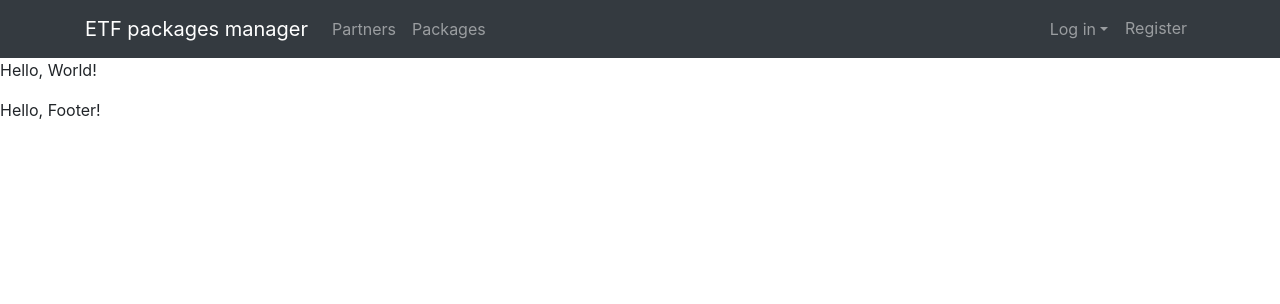
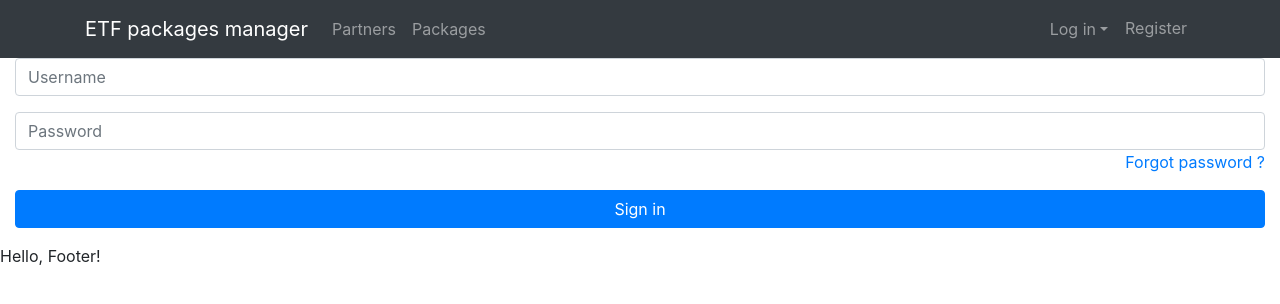
Before and after one commit to nikolabebic95/PIAProject, a React (Create React App) app in the folder app/: page /accounts/login in a window 1280 px wide. Shown: the top 304 px of the page. Built offline with nearby package versions, Linux system fonts and the light colour scheme.

Commit message:
Login button doing something

```diff
--- /dev/null
+++ b/app/src/accounts/ForgotPassword.tsx
@@ -0,0 +1,14 @@
+import * as React from "react"
+
+// TODO: Implement actual signup
+class ForgotPassword extends React.Component {
+    render() {
+        return (
+            <p>
+                Forgot
+            </p>
+        )
+    }
+}
+
+export default ForgotPassword
--- a/app/src/accounts/Login.tsx
+++ b/app/src/accounts/Login.tsx
@@ -1,13 +1,84 @@
 import * as React from "react"
+import { withRouter } from "react-router-dom"
+
+type LoginState = {
+    username: string;
+    password: string;
+}
 
 // TODO: Implement actual login
-class Login extends React.Component {
+class Login extends React.Component<any, LoginState> {
+    public constructor(props) {
+        super(props);
+
+        this.state = {
+            username: "",
+            password: ""
+        };
+
+        this.handleSubmit = this.handleSubmit.bind(this);
+        this.handleUsernameChange = this.handleUsernameChange.bind(this);
+        this.handlePasswordChange = this.handlePasswordChange.bind(this);
+    }
+
+    private handleSubmit(event): boolean {
+        event.preventDefault();
+        this.props.history.push("/");
+        return true;
+    }
+
+    private handleUsernameChange(event) {
+        this.setState(prevState => {
+            return {
+                username: event.target.value,
+                password: prevState.password
+            }
+        })
+    }
+
+    private handlePasswordChange(event) {
+        this.setState(prevState => {
+            return {
+                username: prevState.username,
+                password: event.target.value
+            }
+        })
+    }
+
     public render() {
         return (
-            <p>
-                Hello, World!
-            </p>
+            <div className="container-fluid">
+                <div className="row">
+                    <div className="col-md-12">
+                        <form className="form" role="form" method="post" onSubmit={this.handleSubmit}
+                              acceptCharset="UTF-8" id="login-nav">
+                            <div className="form-group">
+                                <label className="sr-only" htmlFor="exampleUsername12">
+                                    Username
+                                </label>
+                                <input type="text" className="form-control"
+                                       placeholder="Username" onChange={this.handleUsernameChange} required />
+                            </div>
+                            <div className="form-group">
+                                <label className="sr-only"
+                                       htmlFor="exampleInputPassword2">Password</label>
+                                <input type="password" className="form-control"
+                                       placeholder="Password" onChange={this.handlePasswordChange} required />
+                                <div className="help-block text-right">
+                                    <a href="/accounts/forgot_password">Forgot password ?</a>
+                                </div>
+                            </div>
+                            <div className="form-group">
+                                <button type="submit" className="btn btn-primary btn-block">
+                                    Sign in
+                                </button>
+                            </div>
+                        </form>
+                    </div>
+                </div>
+            </div>
         )
     }
 }
-export default Login
+
+export default withRouter(Login)
--- a/app/src/accounts/Routes.tsx
+++ b/app/src/accounts/Routes.tsx
@@ -2,11 +2,13 @@ import * as React from "react";
 import * as Utils from "../utils/utils";
 import Login from "./Login";
 import Signup from "./Signup";
+import ForgotPassword from "./ForgotPassword";
 
 export function routes() {
     let ret = [
         { path: "login", component: Login},
-        { path: "signup", component: Signup}
+        { path: "signup", component: Signup},
+        { path: "forgot_password", component: ForgotPassword}
     ];
 
     return Utils.prefixRoutes("accounts", ret);
--- /dev/null
+++ b/app/src/dns/index.js
@@ -0,0 +1,2 @@
+module.exports = {};
+module.exports.default = {};
--- /dev/null
+++ b/app/src/dns/package.json
@@ -0,0 +1,5 @@
+{
+  "name": "dns",
+  "version": "3.1.0",
+  "private": true
+}
--- a/app/src/index.js
+++ b/app/src/index.js
@@ -7,21 +7,21 @@ import 'bootstrap/dist/js/bootstrap.min'
 import App from './App';
 import * as Account from "./accounts/Routes";
 import registerServiceWorker from './registerServiceWorker';
-import { BrowserRouter as Router, Route, Switch } from "react-router-dom";
+import {BrowserRouter as Router, Route, Switch} from "react-router-dom";
 import Layout from "./utils/Layout"
 
 // TODO: concat other routes
 const routes = Account.routes();
 
 ReactDOM.render(
-    <Layout>
-        <Router>
+    <Router>
+        <Layout>
             <Switch>
-                <Route exact path="/" component={App} />
-                {routes.map(route => <Route path={route.path} component={route.component} />)}
+                <Route exact path="/" component={App}/>
+                {routes.map(route => <Route path={route.path} component={route.component}/>)}
             </Switch>
-        </Router>
-    </Layout>,
+        </Layout>
+    </Router>,
     document.getElementById("root")
 );
 
--- a/app/src/utils/Header.tsx
+++ b/app/src/utils/Header.tsx
@@ -1,20 +1,17 @@
 import * as React from "react"
-
-type HeaderState = {
-    loginMenu: boolean;
-}
+import Login from "../accounts/Login";
 
 // TODO: Implement actual header
-class Header extends React.Component<void, HeaderState> {
+class Header extends React.Component {
     public render() {
         return (
             <nav className="navbar navbar-expand-lg navbar-dark bg-dark">
                 <div className="container">
-                    <a className="navbar-brand" href="#">ETF packages manager</a>
+                    <a className="navbar-brand" href="/">ETF packages manager</a>
                     <button type="button" className="navbar-toggler" data-toggle="collapse"
                             data-target="#navbar" aria-expanded="false" aria-controls="navbar"
                             aria-label="Toggle navigation">
-                        <span className="navbar-toggler-icon"></span>
+                        <span className="navbar-toggler-icon" />
                     </button>
 
                     <div className="navbar-collapse collapse">
@@ -23,49 +20,19 @@ class Header extends React.Component<void, HeaderState> {
                             <li className="nav-item"><a href="#" className="nav-link">Packages</a></li>
                         </ul>
                         <ul className="navbar-nav navbar-right">
-                            <li className="dropdown open">
-                                <a href="#" className="nav-link dropdown-toggle btn btn-default" data-toggle="dropdown"
-                                   aria-expanded="true">
+                            <li className="dropdown" id="login_dropdown">
+                                <a href="#" className="nav-link dropdown-toggle btn btn-default" data-toggle="dropdown">
                                     Log in
-                                    <span className="caret"></span>
+                                    <span className="caret" />
                                 </a>
                                 <ul id="login-dp" className="dropdown-menu">
                                     <li>
-                                        <div className="container-fluid">
-                                            <div className="row">
-                                                <div className="col-md-12">
-                                                    <form className="form" role="form" method="post" action="login"
-                                                          accept-charset="UTF-8" id="login-nav">
-                                                        <div className="form-group">
-                                                            <label className="sr-only" htmlFor="exampleInputEmail2">
-                                                                Email address
-                                                            </label>
-                                                            <input type="email" className="form-control"
-                                                                   placeholder="Email address" required />
-                                                        </div>
-                                                        <div className="form-group">
-                                                            <label className="sr-only"
-                                                                   htmlFor="exampleInputPassword2">Password</label>
-                                                            <input type="password" className="form-control"
-                                                                   placeholder="Password" required />
-                                                            <div className="help-block text-right">
-                                                                <a href="#">Forgot password ?</a>
-                                                            </div>
-                                                        </div>
-                                                        <div className="form-group">
-                                                            <button type="submit" className="btn btn-primary btn-block">
-                                                                Sign in
-                                                            </button>
-                                                        </div>
-                                                    </form>
-                                                </div>
-                                            </div>
-                                        </div>
+                                        <Login/>
                                     </li>
                                 </ul>
                             </li>
                             <li className="nav-item">
-                                <a href="#" data-toggle="modal" data-target="#modalRegister" className="nav-link">
+                                <a href="/accounts/signup" className="nav-link">
                                     Register
                                 </a>
                             </li>
```
Also changed, not shown: app/package.json (+6 -1 lines), 1 other file (tests, documents, lock files or other folders).
